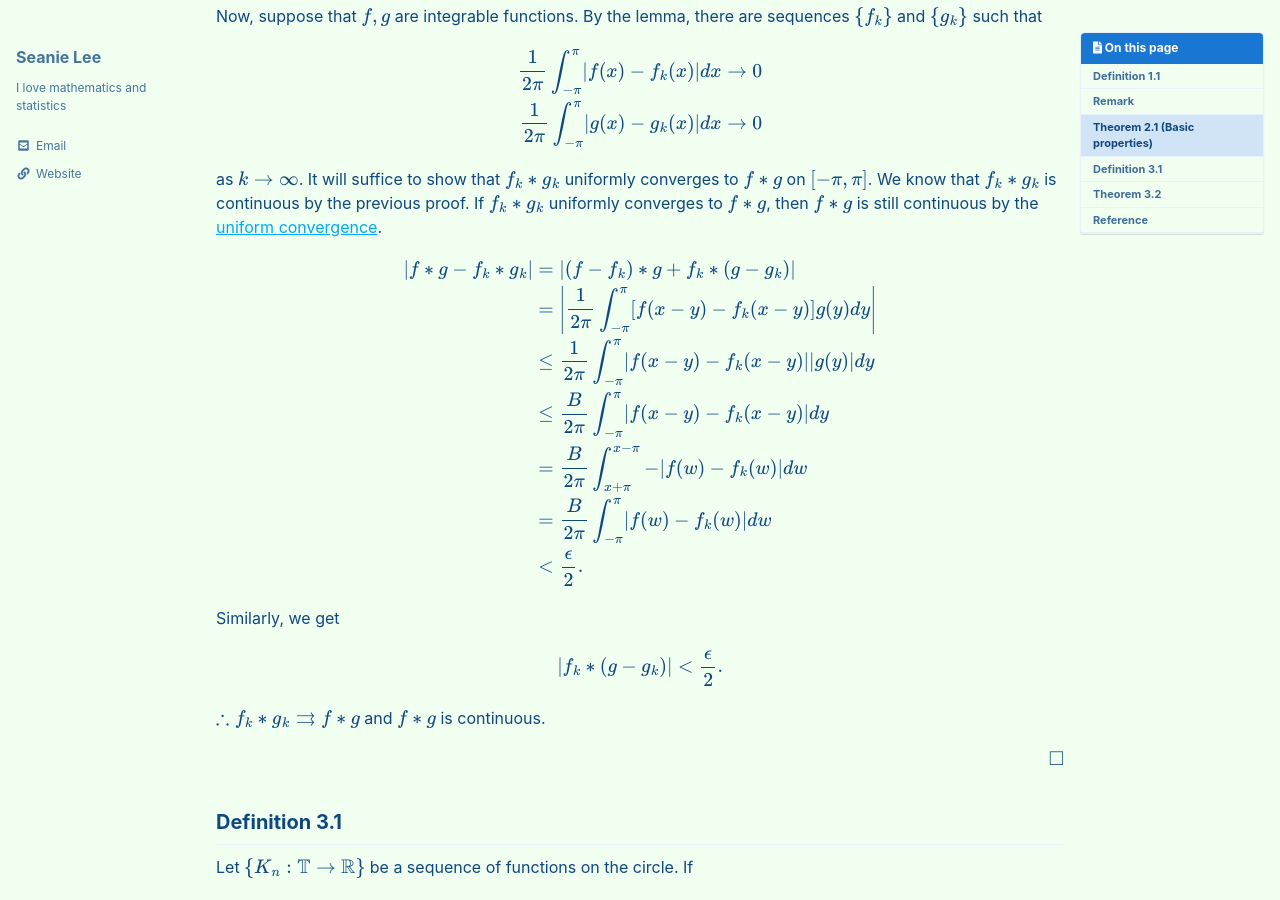
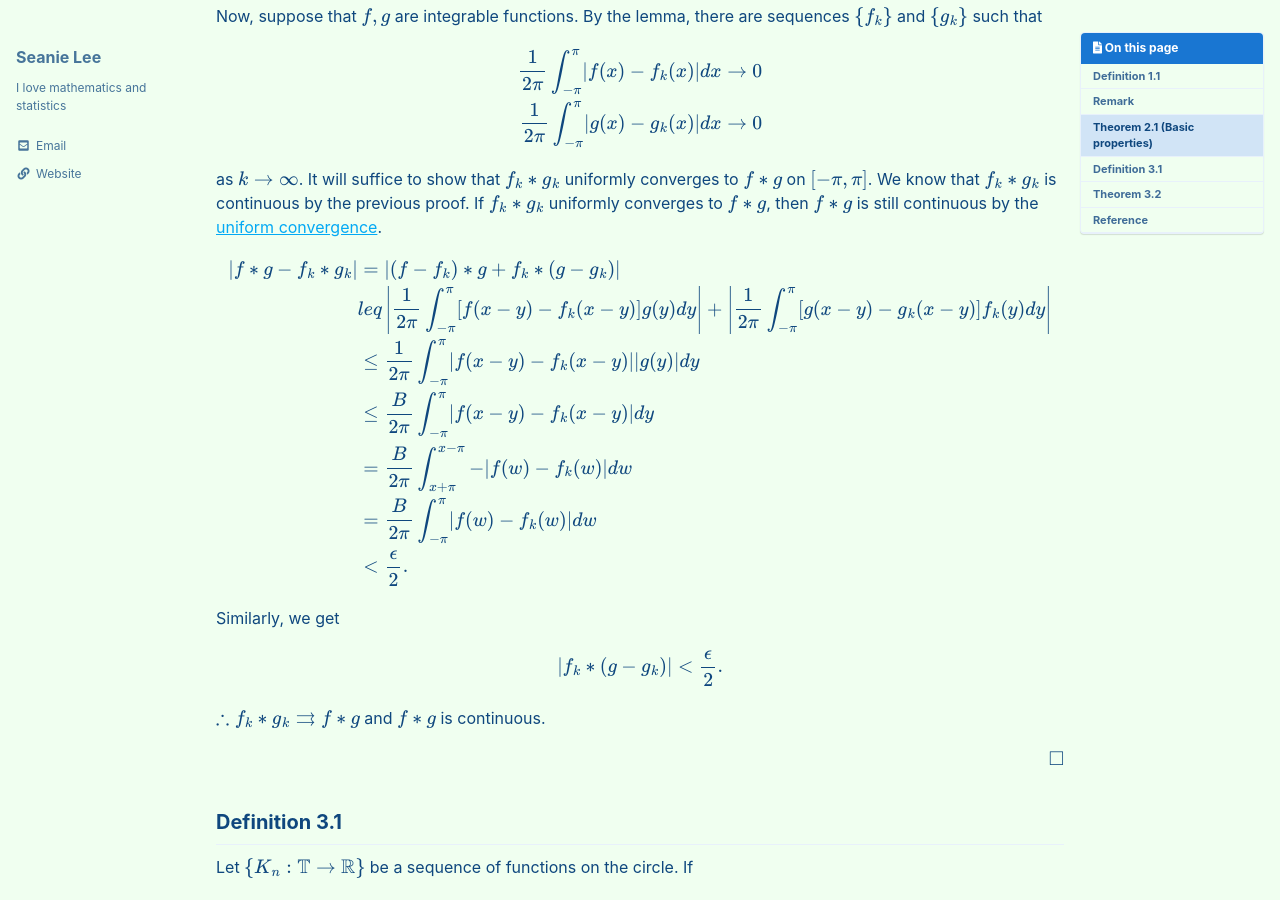
Before and after one commit to seanie12/blog, a Jekyll site: the page built from _posts/2023-02-06-convolution-good-kernels.md, in a window 1280 px wide and 900 px high, scrolled down 3851 px. Built offline with Jekyll 4.4.1, drawn with Linux system fonts in a browser that asks for light colours; cached includes are drawn as plain includes; formulas are drawn with MathJax 3.

Commit message:
Update 2023-02-06-convolution-good-kernels.md

```diff
--- a/_posts/2023-02-06-convolution-good-kernels.md
+++ b/_posts/2023-02-06-convolution-good-kernels.md
@@ -201,7 +201,7 @@ $$
 $$
 \begin{align*}
 \left\lvert f*g - f_k*g_k\right\rvert &= \left\lvert (f-f_k)*g + f_k * (g-g_k)\right\rvert \\
-&=\left \lvert \frac{1}{2\pi}\int_{-\pi}^\pi[f(x-y)-f_k(x-y)]g(y)dy\right\rvert \\
+&leq \left \lvert \frac{1}{2\pi}\int_{-\pi}^\pi[f(x-y)-f_k(x-y)]g(y)dy\right\rvert + \left \lvert \frac{1}{2\pi}\int_{-\pi}^\pi[g(x-y)-g_k(x-y)]f_k(y)dy\right\rvert \\
 &\leq \frac{1}{2\pi}\int_{-\pi}^\pi \lvert f(x-y)-f_k(x-y)\rvert \lvert g(y) \rvert dy \\
 &\leq \frac{B}{2\pi}\int_{-\pi}^\pi \lvert f(x-y)-f_k(x-y) \rvert dy \\
 &= \frac{B}{2\pi}\int_{x+\pi}^{x-\pi} - \lvert f(w) - f_k(w) \rvert dw \\
```
